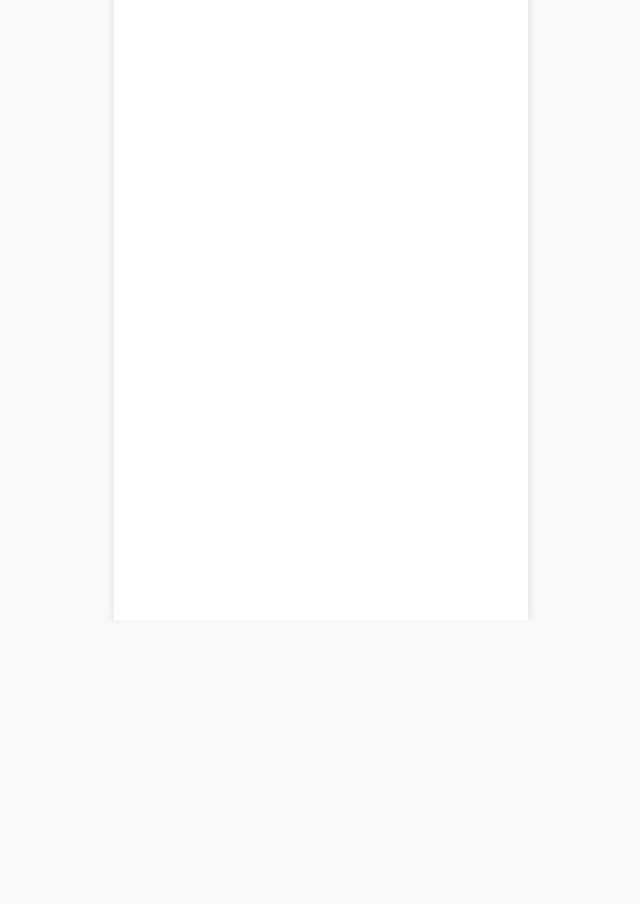
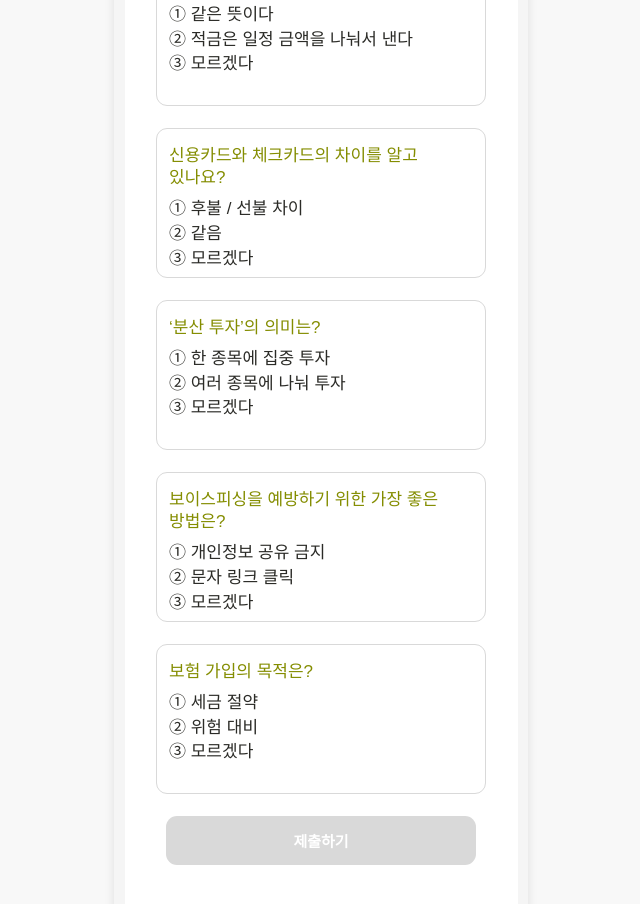
Before and after one commit to finhabit/finhabit_front, a React (Vite) app: page /leveltest in a window 1280 px wide. Before the commit this address had no page. Shown: the part 180-1084 px from the top of the page, without its empty margins (319-959 px from the left). Before the commit the page ends 800 px from the top, so only its background shows below. Built offline with nearby package versions, Linux system fonts and the light colour scheme.

Commit message:
Feat - 레벨테스트페이지 구현

```diff
--- a/src/App.tsx
+++ b/src/App.tsx
@@ -21,7 +21,7 @@ import LedgerCalendar from './pages/ledger/ledgercalendar/LedgerCalendar';
 import Main from './pages/onboarding/main/Main';
 import Login from './pages/onboarding/login/Login';
 import Signup from './pages/onboarding/signup/signup';
-// import LevelTest from './pages/onboarding/leveltest/LevelTest';
+import LevelTest from './pages/onboarding/leveltest/LevelTest';
 
 const AppWrapper = styled.div`
   width: 100%;
@@ -55,7 +55,7 @@ function App() {
         <Route path="/" element={<Main />} />
         <Route path="/login" element={<Login />} />
         <Route path="/signup" element={<Signup />} />
-        {/* <Route path="/leveltest" element={<LevelTest />} /> */}
+        <Route path="/leveltest" element={<LevelTest />} />
 
         {/* 위와 같이 페이지 만들고 연결해주세요 */}
       </Routes>
--- /dev/null
+++ b/src/components/LevelCard.tsx
@@ -0,0 +1,103 @@
+import styled from "styled-components";
+
+type LevelCardProps = {
+    title: string;
+    options: string[];
+    selectedIndex: number | null;
+    onSelect: (index: number) => void;
+};
+
+const markers = ["①", "②", "③"];
+
+const LevelCard = ({
+    title,
+    options,
+    selectedIndex,
+    onSelect,
+}: LevelCardProps) => {
+    return (
+        <Card>
+            <Title>{title}</Title>
+
+            <OptionsWrapper>
+                {options.map((option, index: number) => (
+                    <OptionItem
+                        key={index}
+                        onClick={() => onSelect(index)}
+                        $selected={selectedIndex === index}
+                    >
+                        <OptionText $selected={selectedIndex === index}>
+                            {markers[index]} {option}
+                        </OptionText>
+                    </OptionItem>
+                ))}
+            </OptionsWrapper>
+        </Card>
+    );
+};
+
+export default LevelCard;
+
+/* -------- styled-components -------- */
+
+const Card = styled.div`
+  display: flex;
+  width: 330px;
+  height: 150px;          /* ⬅️ 고정 높이 */
+  padding: 16px 12px;
+  flex-direction: column;
+  align-items: flex-start;
+  gap: 10px;
+  border-radius: 11px;
+  border: 1px solid #d9d9d9;
+  box-sizing: border-box;
+  background: #ffffff;
+  overflow: hidden;        /* 내용이 살짝 넘쳐도 카드 밖으로 안 튀어나오게 (원치 않으면 빼도 됨) */
+`;
+
+
+const Title = styled.p`
+  margin: 0;
+  color: #848d00;
+  font-family: "Pretendard", sans-serif;
+  font-size: 17px;
+  font-style: normal;
+  font-weight: 500;
+  line-height: 1.3;
+  text-align: left;
+  word-break: keep-all;
+  white-space: pre-line; /* \n 을 줄바꿈으로 처리 */
+`;
+
+const OptionsWrapper = styled.div`
+  display: flex;
+  flex-direction: column;
+  gap: 4px;
+`;
+
+interface OptionItemProps {
+    $selected: boolean;
+}
+
+const OptionItem = styled.button<OptionItemProps>`
+  border: none;
+  background: transparent;
+  padding: 0;
+  text-align: left;
+  cursor: pointer;
+`;
+
+interface OptionTextProps {
+    $selected: boolean;
+}
+
+const OptionText = styled.span<OptionTextProps>`
+  color: ${({ $selected }) => ($selected ? "#BEC372" : "#2B2B27")};
+  font-family: "Pretendard", sans-serif;
+  font-size:17px;
+  font-style: normal;
+  font-weight: 500;
+  line-height: 121.374%;
+  word-break: keep-all;
+  white-space: nowrap;
+`;
--- /dev/null
+++ b/src/pages/onboarding/leveltest/LevelTest.style.ts
@@ -0,0 +1,60 @@
+import styled from "styled-components";
+
+export const Container = styled.div`
+  width: 100%;
+  overflow-y: auto; /* 스크롤로 넘기기 */
+  display: flex;
+  justify-content: center;
+  background: #f5f5f5; /* 필요 없으면 흰색으로 돌려도 됨 */
+`;
+
+export const Content = styled.div`
+  display: flex;
+  flex-direction: column;
+  align-items: center;
+  /* 패딩 줄여서 타이틀이 한 줄에 들어가도록 여유 확보 */
+  padding: 71px 30px 71px 30px;
+  box-sizing: border-box;
+  width: 100%;
+  max-width: 393px; /* 모바일 기준 너비 */
+  background: #ffffff;
+`;
+
+export const Title = styled.h1`
+  margin: 0 0 40px 0;
+  color: #000;
+  font-family: "Pretendard", sans-serif;
+  font-size: 18px;
+  font-style: normal;
+  font-weight: 600;
+  line-height: 1.4;
+  text-align: center;
+  white-space: nowrap; /* "금융 지식을 얼마나 아는지 확인하기!" 한 줄 유지 */
+`;
+
+export const QuestionList = styled.div`
+  display: flex;
+  flex-direction: column;
+  gap: 22px; /* 각 질문 카드 간격 22px */
+  margin-bottom: 22px;
+`;
+
+interface SubmitButtonProps {
+    $active: boolean;
+}
+
+export const SubmitButton = styled.button<SubmitButtonProps>`
+  width: 310px;
+  height: 49px;
+  border-radius: 11px;
+  border: none;
+  background: ${({ $active }) => ($active ? "#BEC372" : "#D9D9D9")};
+  color: #fff;
+  font-family: "Inter", sans-serif;
+  font-size: 15px;
+  font-style: normal;
+  font-weight: 600;
+  line-height: normal;
+  cursor: ${({ $active }) => ($active ? "pointer" : "default")};
+  transition: background 0.15s ease;
+`;
--- /dev/null
+++ b/src/pages/onboarding/leveltest/LevelTest.tsx
@@ -0,0 +1,94 @@
+import { useState } from "react";
+import LevelCard from "@/components/LevelCard";
+import * as S from "./LevelTest.style";
+
+type Question = {
+    id: number;
+    title: string;
+    options: string[];
+};
+
+const QUESTIONS: Question[] = [
+    {
+        id: 1,
+        title: "‘적금’과 ‘예금’의 차이를 알고 있나요?",
+        options: ["같은 뜻이다", "적금은 일정 금액을 나눠서 낸다", "모르겠다"],
+    },
+    {
+        id: 2,
+        title: "신용카드와 체크카드의 차이를 알고\n있나요?",
+        options: ["후불 / 선불 차이", "같음", "모르겠다"],
+    },
+    {
+        id: 3,
+        title: "‘분산 투자’의 의미는?",
+        options: ["한 종목에 집중 투자", "여러 종목에 나눠 투자", "모르겠다"],
+    },
+    {
+        id: 4,
+        title: "보이스피싱을 예방하기 위한 가장 좋은\n방법은?",
+        options: ["개인정보 공유 금지", "문자 링크 클릭", "모르겠다"],
+    },
+    {
+        id: 5,
+        title: "보험 가입의 목적은?",
+        options: ["세금 절약", "위험 대비", "모르겠다"],
+    },
+];
+
+
+const LevelTest = () => {
+    const [answers, setAnswers] = useState<Record<number, number | null>>(() => {
+        const initial: Record<number, number | null> = {};
+        QUESTIONS.forEach((q) => {
+            initial[q.id] = null;
+        });
+        return initial;
+    });
+
+    const handleSelect = (questionId: number, optionIndex: number) => {
+        setAnswers((prev) => ({
+            ...prev,
+            [questionId]: optionIndex,
+        }));
+    };
+
+    const allAnswered = QUESTIONS.every((q) => answers[q.id] !== null);
+
+    const handleSubmit = () => {
+        if (!allAnswered) return;
+        // TODO: 제출 로직
+        alert("레벨테스트가 제출되었습니다.");
+    };
+
+    return (
+        <S.Container>
+            <S.Content>
+                <S.Title>금융 지식을 얼마나 아는지 확인하기!</S.Title>
+
+                <S.QuestionList>
+                    {QUESTIONS.map((q) => (
+                        <LevelCard
+                            key={q.id}
+                            title={q.title}
+                            options={q.options}
+                            selectedIndex={answers[q.id]}
+                            onSelect={(index: number) => handleSelect(q.id, index)}
+                        />
+                    ))}
+                </S.QuestionList>
+
+                <S.SubmitButton
+                    type="button"
+                    onClick={handleSubmit}
+                    disabled={!allAnswered}
+                    $active={allAnswered}
+                >
+                    제출하기
+                </S.SubmitButton>
+            </S.Content>
+        </S.Container>
+    );
+};
+
+export default LevelTest;
--- a/src/pages/onboarding/login/Login.style.ts
+++ b/src/pages/onboarding/login/Login.style.ts
@@ -48,7 +48,7 @@ export const Input = styled.input`
   background: transparent;
 
   color: #000;
-  font-family: "Inter", sans-serif;
+  font-family: "Inter";
   font-size: 15px;
   font-style: normal;
   font-weight: 500;
@@ -56,7 +56,7 @@ export const Input = styled.input`
 
   ::placeholder {
     color: #ccc;
-    font-family: "Inter", sans-serif;
+    font-family: "Inter";
     font-size: 15px;
     font-style: normal;
     font-weight: 500;
@@ -76,7 +76,7 @@ export const LoginButton = styled.button<LoginButtonProps>`
   border: none;
   background: ${({ $active }) => ($active ? "#DFE678" : "#D9D9D9")};
   color: #fff;
-  font-family: "Inter", sans-serif;
+  font-family: "Inter";
   font-size: 15px;
   font-style: normal;
   font-weight: 500;
@@ -97,7 +97,7 @@ export const HelperText = styled.button`
   background: transparent;
   padding: 0;
   color: #d9d9d9;
-  font-family: "Inter", sans-serif;
+  font-family: "Inter";
   font-size: 15px;
   font-style: normal;
   font-weight: 500;
@@ -116,7 +116,7 @@ export const SignUpText = styled.button`
   background: transparent;
   padding: 0;
   color: #7b7b7b;
-  font-family: "Inter", sans-serif;
+  font-family: "Inter";
   font-size: 15px;
   font-style: normal;
   font-weight: 500;
--- a/src/pages/onboarding/main/Main.style.ts
+++ b/src/pages/onboarding/main/Main.style.ts
@@ -34,7 +34,7 @@ export const StartButton = styled.button`
   outline: none;
   background: #dfe678;
   color: #fffbfb;
-  font-family: "Inter", sans-serif;
+  font-family: "Inter";
   font-size: 20px;
   font-style: normal;
   font-weight: 600;
@@ -60,7 +60,7 @@ export const QuestionText = styled.p`
   margin: 0;
   color: #7b7b7b;
   text-align: center;
-  font-family: "Pretendard", sans-serif;
+  font-family: "Pretendard";
   font-size: 15px;
   font-style: normal;
   font-weight: 600;
@@ -73,7 +73,7 @@ export const LoginButtonText = styled.button`
   background: transparent;
   color: #7b7b7b;
   text-align: center;
-  font-family: "Pretendard", sans-serif;
+  font-family: "Pretendard";
   font-size: 15px;
   font-style: normal;
   font-weight: 600;
--- a/src/pages/onboarding/signup/Signup.style.ts
+++ b/src/pages/onboarding/signup/Signup.style.ts
@@ -56,7 +56,7 @@ export const Input = styled.input`
   background: transparent;
 
   color: #000;
-  font-family: "Inter", sans-serif;
+  font-family: "Inter";
   font-size: 15px;
   font-style: normal;
   font-weight: 500;
@@ -64,7 +64,7 @@ export const Input = styled.input`
 
   ::placeholder {
     color: #ccc;
-    font-family: "Inter", sans-serif;
+    font-family: "Inter";
     font-size: 15px;
     font-style: normal;
     font-weight: 500;
@@ -83,7 +83,7 @@ export const SignupButton = styled.button<SignupButtonProps>`
   border: none;
   background: ${({ $active }) => ($active ? "#DFE678" : "#D9D9D9")};
   color: #fff;
-  font-family: "Inter", sans-serif;
+  font-family: "Inter";
   font-size: 15px;
   font-style: normal;
   font-weight: 600;
```
